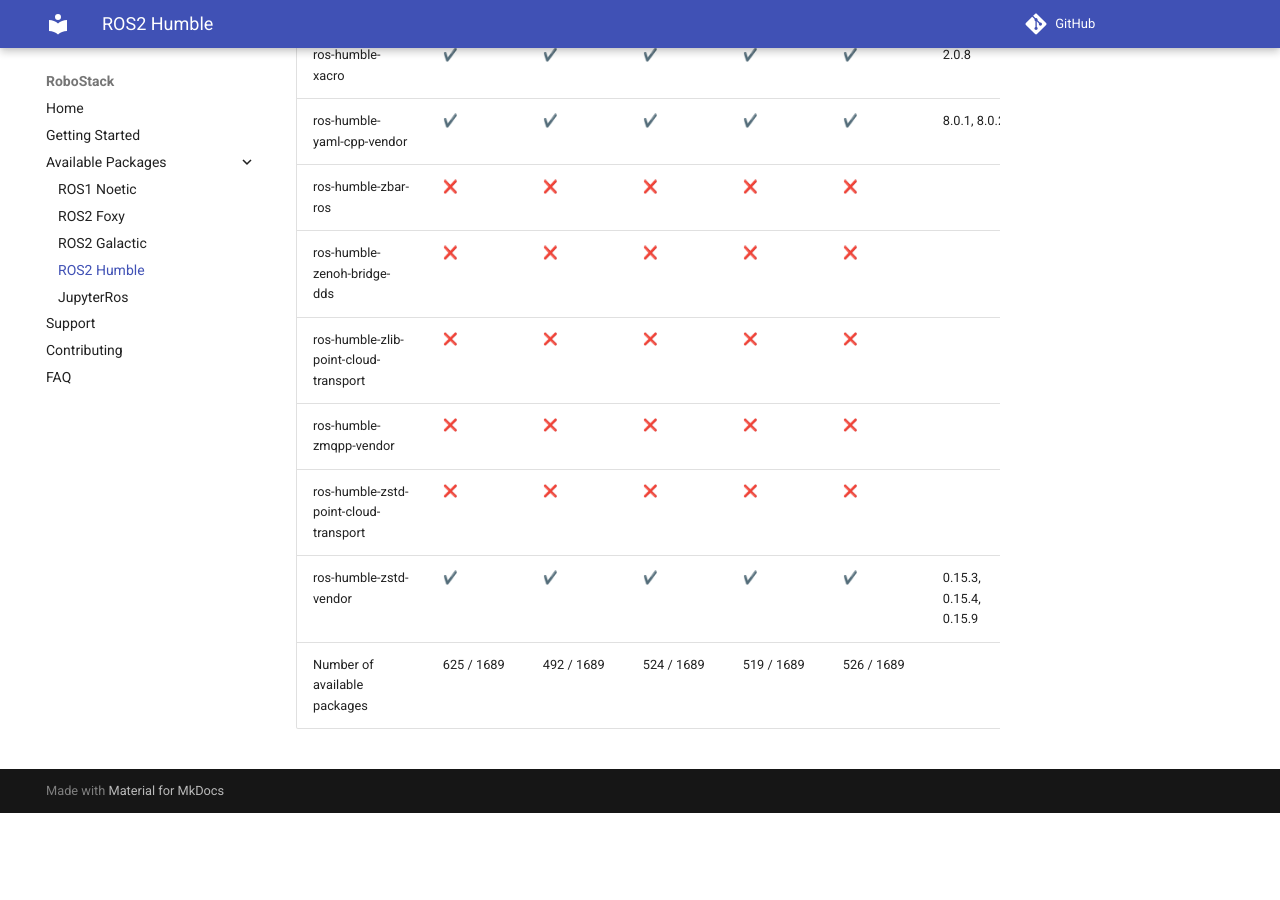
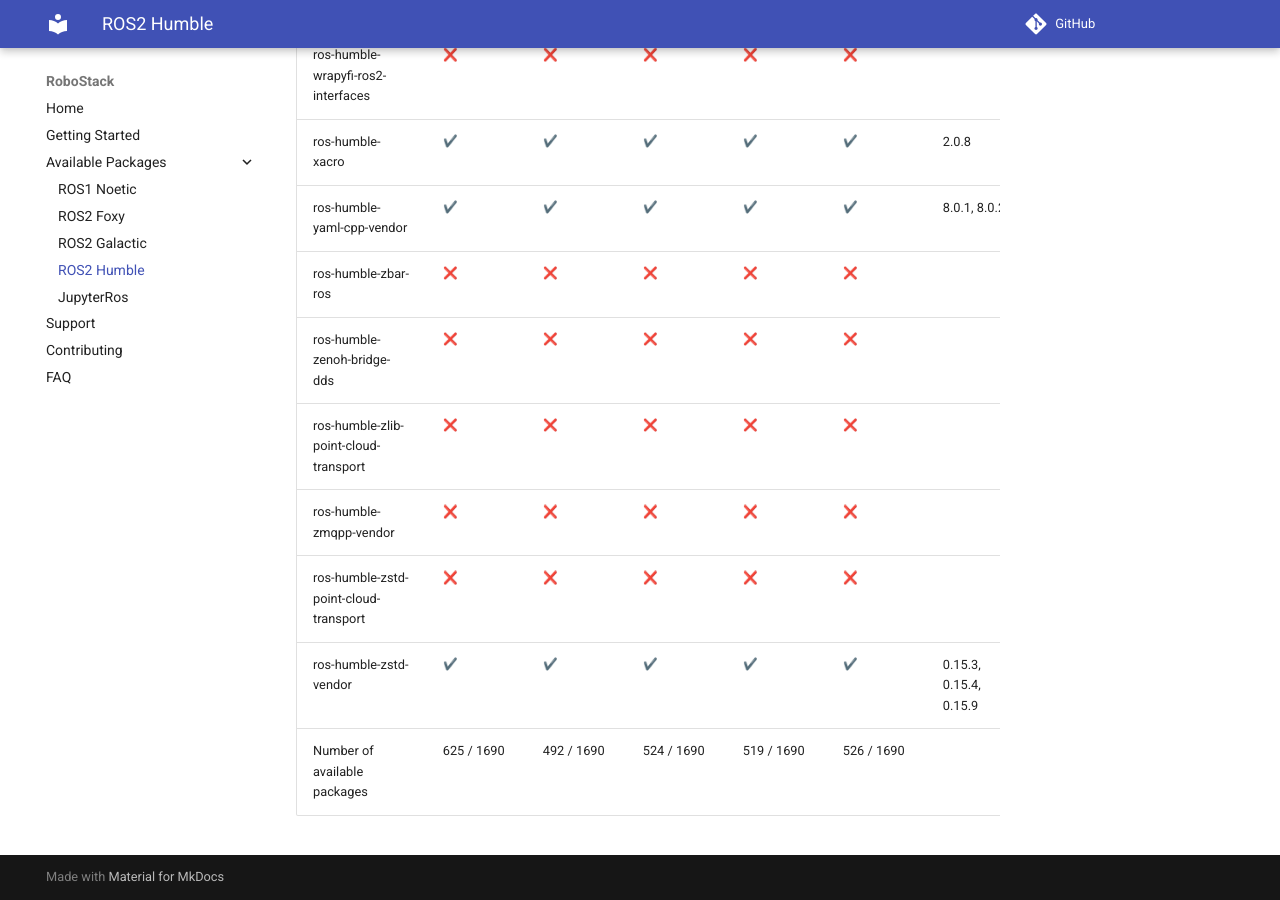
Before and after one commit to RoboStack/robostack.github.io, an MkDocs documentation site: the page built from docs/humble.md, in a window 1280 px wide and 900 px high, scrolled down 131481 px. Built offline with MkDocs 1.6.1 and Material for MkDocs 9.7.7, drawn with Linux system fonts in a browser that asks for light colours; emoji names are drawn with the system emoji font; comment, search, counter and statistics services are not loaded; before the commit the page ends 132294 px from its top, so only the background shows below that; some of the changed text lies outside the part shown.

Commit message:
Update tables

```diff
--- a/docs/humble.md
+++ b/docs/humble.md
@@ -1689,4 +1690,4 @@
 | ros-humble-zmqpp-vendor | :x: { data-sort='0' } | :x: { data-sort='0' } | :x: { data-sort='0' } | :x: { data-sort='0' } | :x: { data-sort='0' } |   |
 | ros-humble-zstd-point-cloud-transport | :x: { data-sort='0' } | :x: { data-sort='0' } | :x: { data-sort='0' } | :x: { data-sort='0' } | :x: { data-sort='0' } |   |
 | ros-humble-zstd-vendor | :heavy_check_mark: { data-sort='1' } | :heavy_check_mark: { data-sort='1' } | :heavy_check_mark: { data-sort='1' } | :heavy_check_mark: { data-sort='1' } | :heavy_check_mark: { data-sort='1' } | 0.15.3, 0.15.4, 0.15.9  |
-| Number of available packages |  625 / 1689 | 492 / 1689 | 524 / 1689 | 519 / 1689 | 526 / 1689 |
+| Number of available packages |  625 / 1690 | 492 / 1690 | 524 / 1690 | 519 / 1690 | 526 / 1690 |
```
Also changed, not shown: other parts of docs/humble.md (+1 -0 lines).
